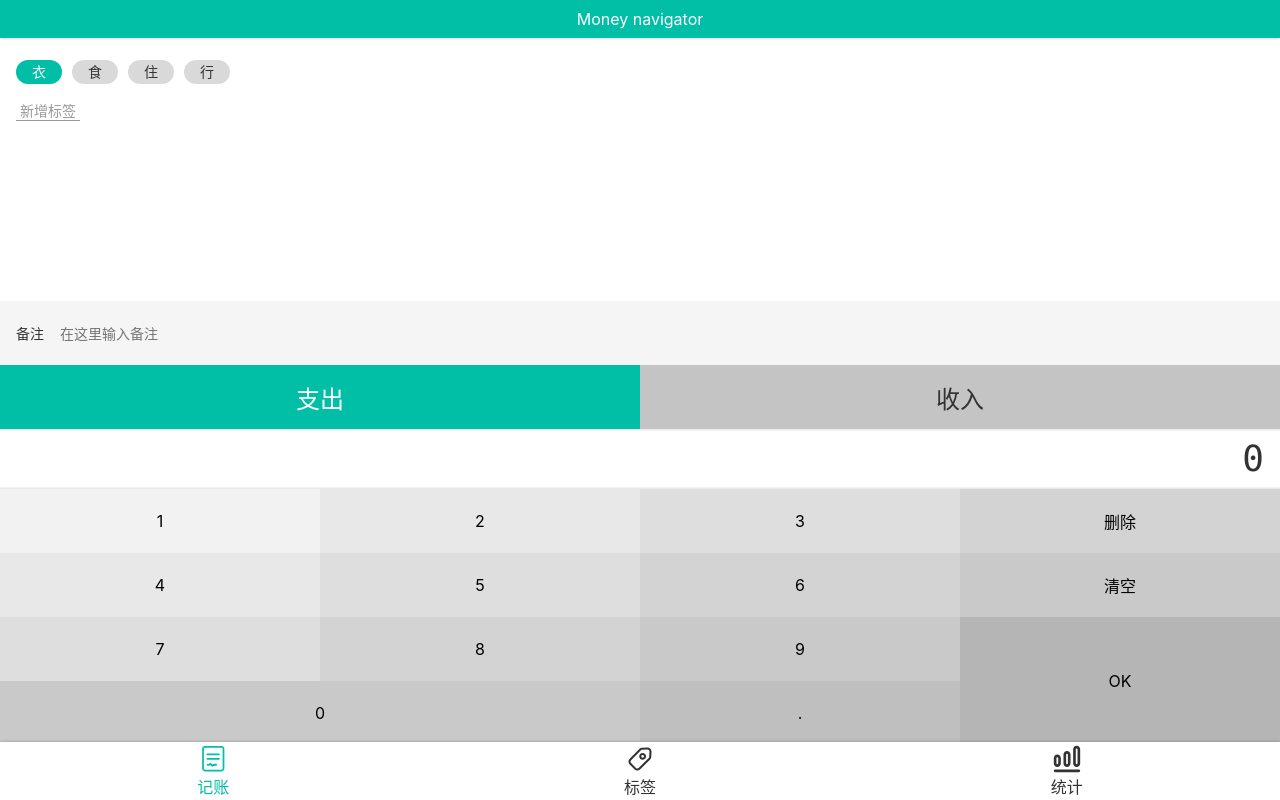
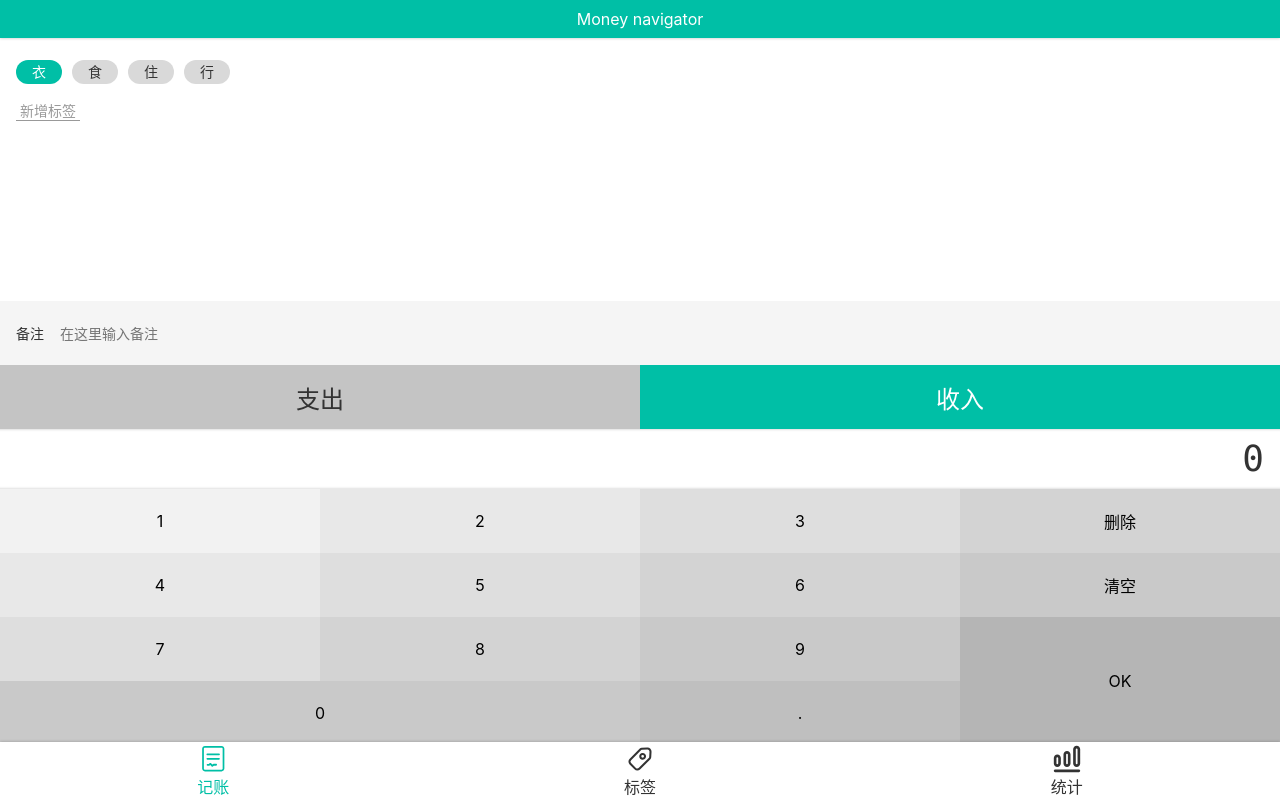
Before and after one commit to yingjieweb/charge, a Vue app: page /#/money in a window 1280 px wide. Built offline with nearby package versions, Linux system fonts and the light colour scheme.

Commit message:
收集types组件值

```diff
--- a/src/components/money/Types.vue
+++ b/src/components/money/Types.vue
@@ -1,15 +1,15 @@
 <template>
   <div>
     <ul class="types">
-      <li :class="type==='+' && 'selected'" @click="selectType('+')">支出</li>
-      <li :class="type==='-' && 'selected'" @click="selectType('-')">收入</li>
+      <li :class="type==='-' && 'selected'" @click="selectType('-')">支出</li>
+      <li :class="type==='+' && 'selected'" @click="selectType('+')">收入</li>
     </ul>
   </div>
 </template>
 
 <script lang="ts">
   import Vue from 'vue'
-  import {Component} from "vue-property-decorator";
+  import {Component, Watch} from "vue-property-decorator";
 
   @Component
   export default class Types extends Vue{
@@ -19,6 +19,10 @@
         throw new Error('type is unknow');
       }
       this.type = type;
+    }
+    @Watch('type')
+    onTypeChanged(newValue: string){
+      this.$emit('update:type', newValue)
     }
   }
 </script>
--- a/src/views/Money.vue
+++ b/src/views/Money.vue
@@ -24,12 +24,18 @@
     title = 'Money';
     tags = ['衣','食','住','行'];
     defaultTag = '衣';
-    onUpdateTag(tag: string){
-      this.defaultTag = tag;
+    onUpdateTag(newTag: string){
+      this.defaultTag = newTag;
       console.log(this.defaultTag)
     }
     onUpdateNote(note: string){
       console.log(note)
+    }
+    onUpdateType(type: string){
+      console.log(type)
+    }
+    onUpdateAmount(){
+      console.log(111)
     }
   }
 </script>
```
